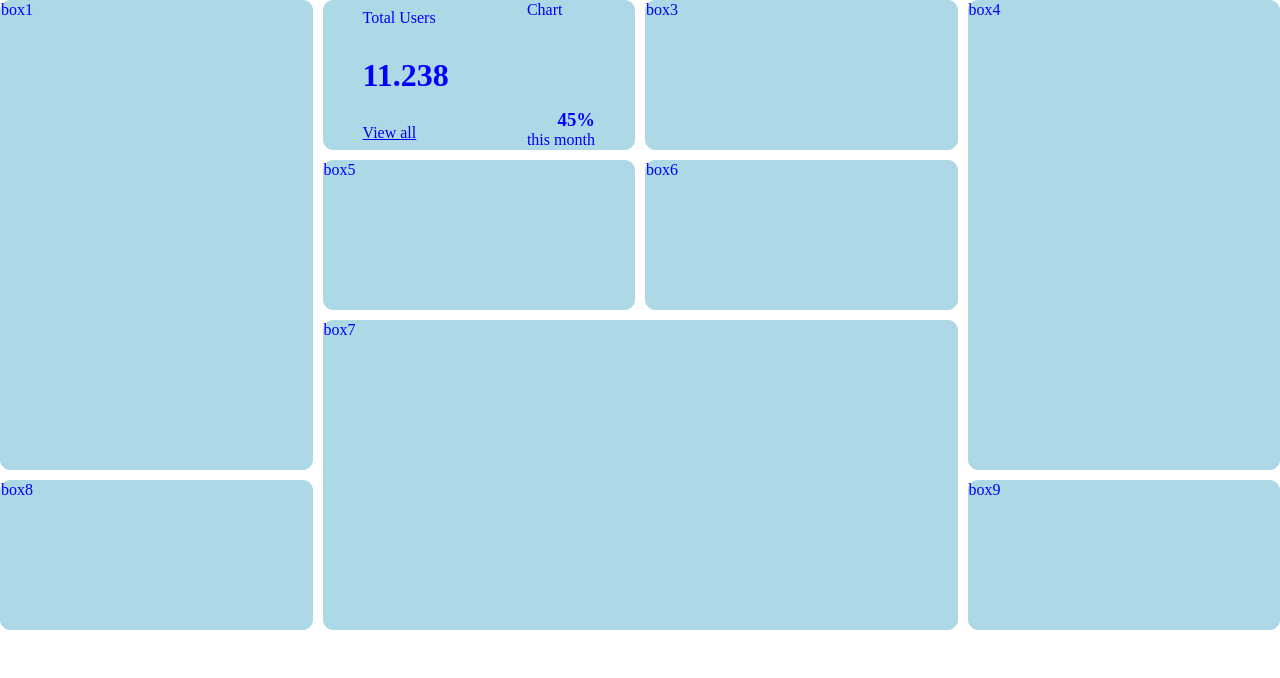
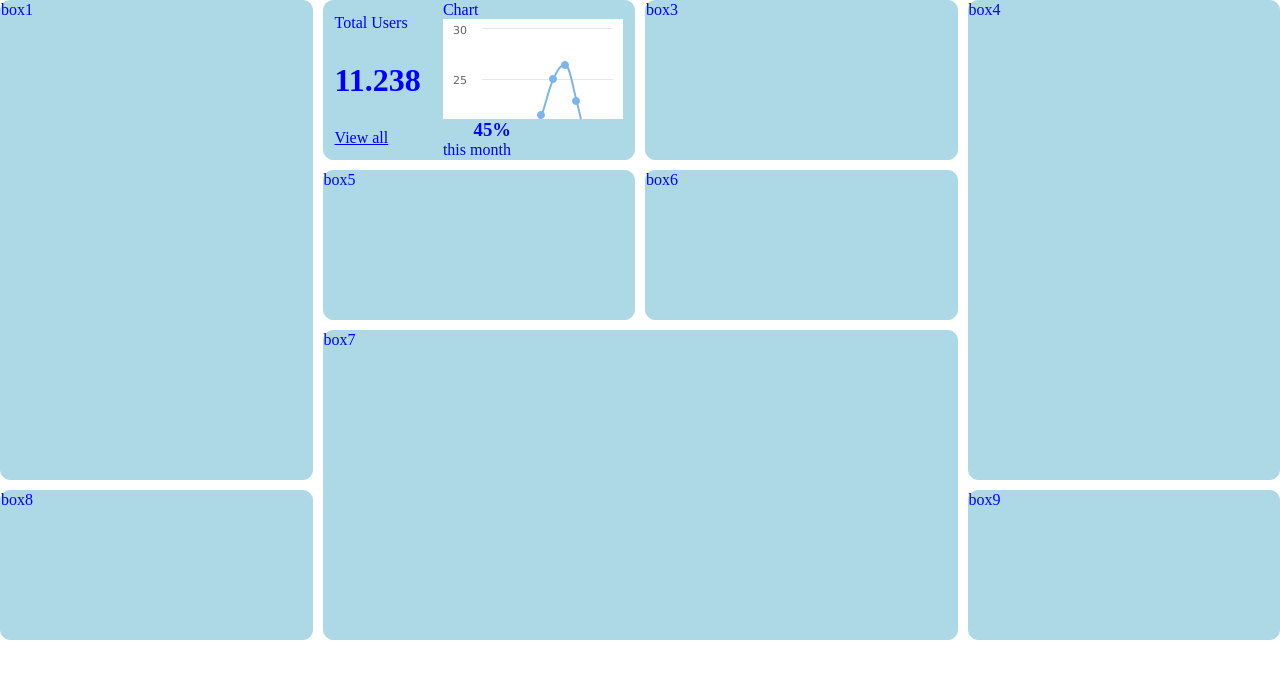
Before and after one commit to HarikaPenukonda/css-grids-tutorial, a plain HTML site: page src/chroma-classes/index.html in a window 1280 px wide. Drawn offline with nearby package versions, Linux system fonts and the light colour scheme.

Commit message:
highcharts

```diff
--- a/src/chroma-classes/index.html
+++ b/src/chroma-classes/index.html
@@ -4,6 +4,8 @@
     <meta charset="UTF-8">
     <meta name="viewport" content="width=device-width, initial-scale=1.0">
     <link rel="stylesheet" href="style.css">
+    <script src="https://code.highcharts.com/highcharts.js"></script>
+
     <title>CSS Grids</title>
 </head>
 <body>
@@ -19,6 +21,10 @@
             </div>
             <div class="chart-main">
                 <div>Chart</div>
+                <figure class="highcharts-figure">
+                    <div id="container"></div>
+                </figure>
+
                 <div class="percent-data">
                     <h3>45%</h3>
                     <div>this month</div>
@@ -36,4 +42,30 @@
     </div>
 
 </body>
+<script>
+    Highcharts.chart('container', {
+    title: {
+        text:undefined,
+    },
+    chart: {
+        type: 'spline'
+    },
+    yAxis: {
+        title: {
+            text:undefined,
+        }
+    },
+    series: [{
+        data: [5.2, 5.7, 8.7, 13.9, 18.2, 21.4, 25.0, {
+            y: 26.4,
+        }, 22.8, 17.5, 12.1, 7.6]
+
+    }, {
+        data: [{
+            y: 1.5,
+        }, 1.6, 3.3, 5.9, 10.5, 13.5, 14.5, 14.4, 11.5, 8.7, 4.7, 2.6]
+    }]
+});
+
+</script>
 </html>
--- a/src/chroma-classes/style.css
+++ b/src/chroma-classes/style.css
@@ -53,17 +53,10 @@
     justify-content: flex-end;
     align-items: flex-end;
 }
-/* .box1{
-    grid-row: 1 / 4;
+/* highcharts css */
+.highcharts-figure,
+.highcharts-data-table table {
+    overflow: hidden;
+    width: 180px;
+    height: 100px;
 }
-.box2{
-    grid-column: 2 / 3;
-}
-.box4{
-    grid-column: 4 / 5;
-    grid-row: 1 / 4;
-}
-.box7{
-    grid-column: 2 / 4;
-    grid-row: 3 / 5;
-} */
```
